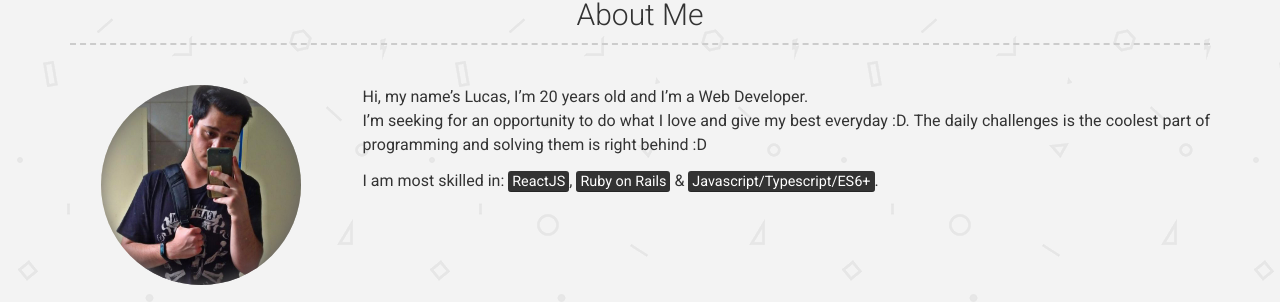
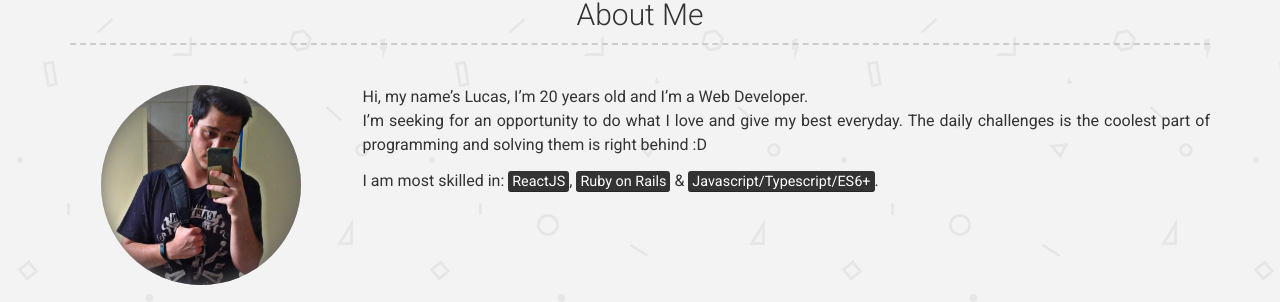
Before and after one commit to lucasgrocha/lucasgrocha.github.io, a Jekyll site: the page built from index.md, in a window 1280 px wide. Shown: the part 217-519 px from the top of the page. Built offline with Jekyll 4.4.1, drawn with Linux system fonts in a browser that asks for light colours; nearby versions of some CDN libraries.

Commit message:
add data

```diff
--- a/_config.yml
+++ b/_config.yml
@@ -46,7 +46,7 @@ linkedin_username: lucas-g-rocha
 about_profile_image: images/profile.jpeg
 about_content: | # this will include new lines to allow paragraphs
   Hi, my name's Lucas, I'm 20 years old and I'm a Web Developer.<br />
-  I'm seeking for an opportunity to do what I love and give my best everyday :D. The daily challenges is the coolest part of programming and solving them is right behind :D<br />
+  I'm seeking for an opportunity to do what I love and give my best everyday. The daily challenges is the coolest part of programming and solving them is right behind :D<br />
 
   I am most skilled in: <mark>ReactJS</mark>, <mark>Ruby on Rails</mark> & <mark>Javascript/Typescript/ES6+</mark>.
 
```
Also changed, not shown: 1 other file.
